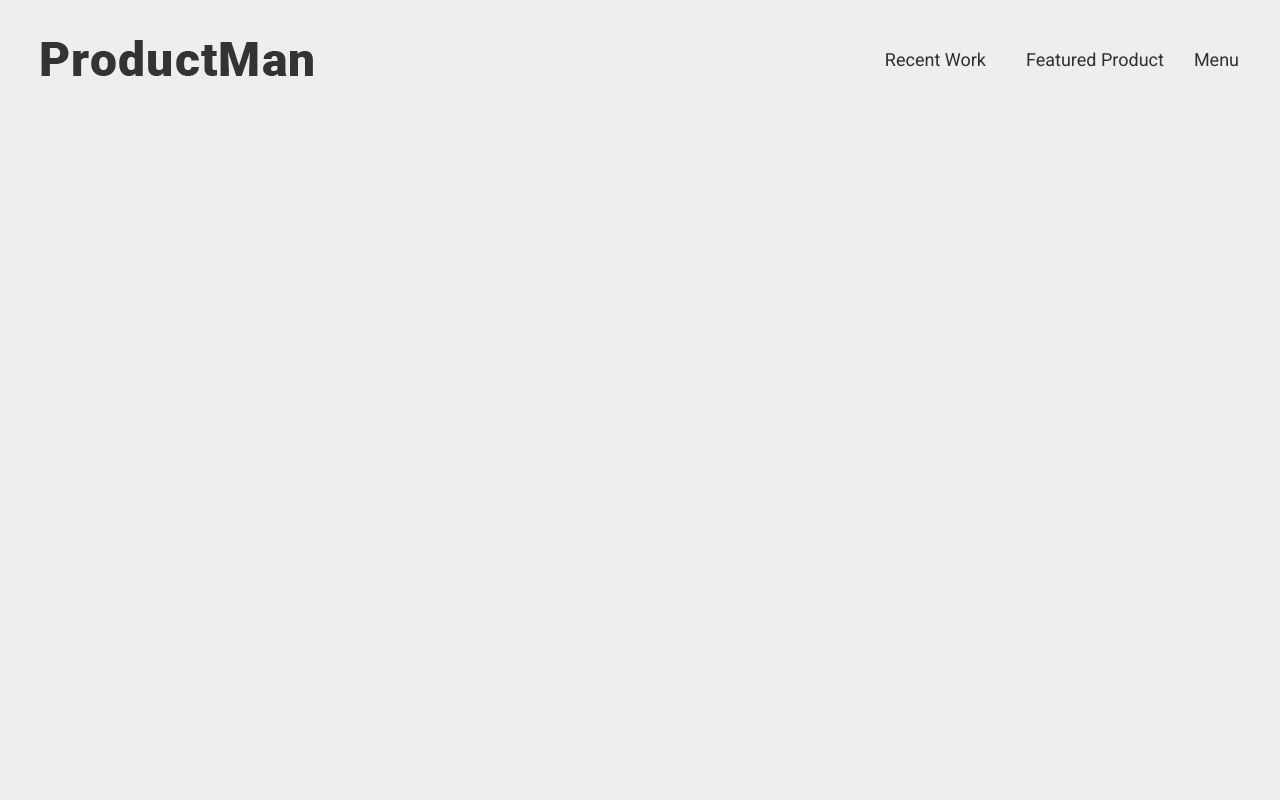
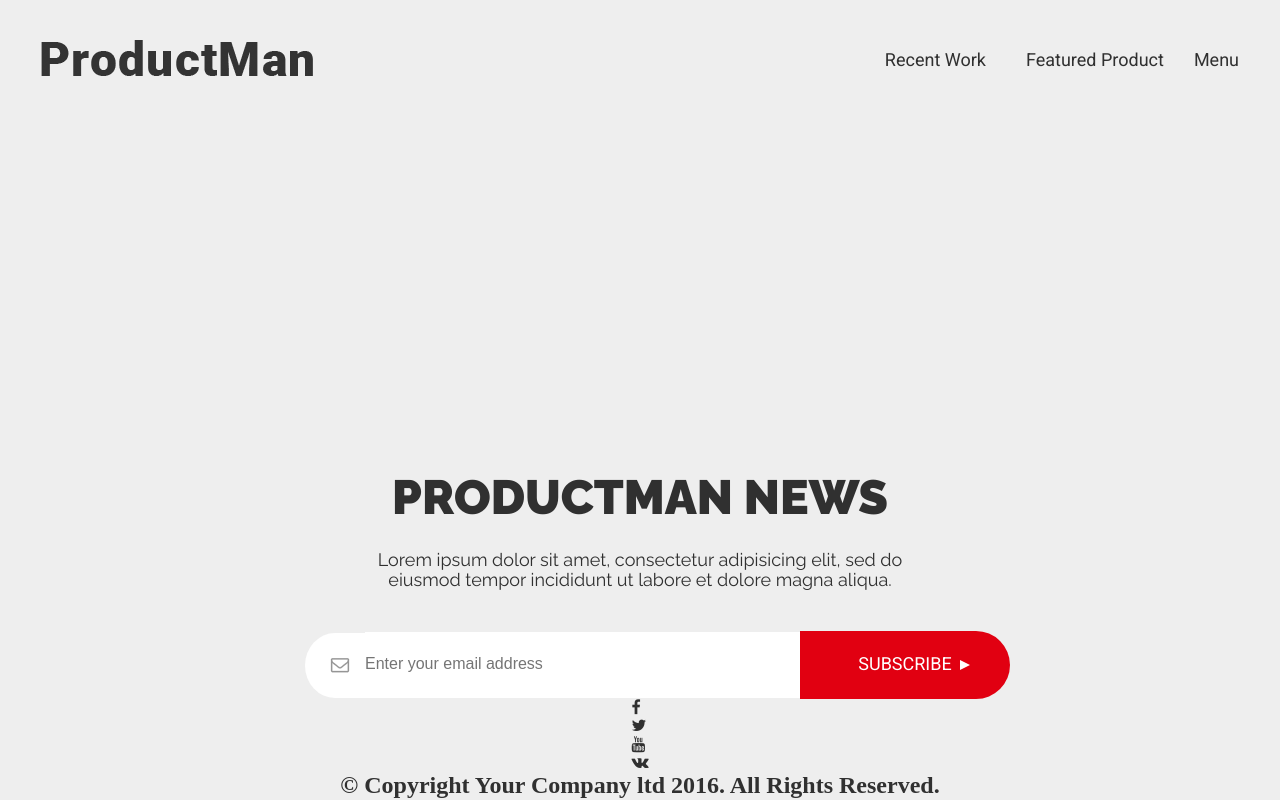
Before and after one commit to YuriyBr/yuriy.github.io, a website: page Man/dist/index.html in a window 1280 px wide. Drawn offline with nearby package versions, Linux system fonts and the light colour scheme.

Commit message:
Second commit

```diff
--- a/Man/src/libs/misc/_adjustment.scss
+++ b/Man/src/libs/misc/_adjustment.scss
@@ -5,9 +5,11 @@
 }
 body{
 	width: 100%;
+	height: 100vh;
 	display: flex;
 	flex-direction: column;
-    font-size: 16px;
+	font-size: 16px;
+	background: #eeeeee;
 }
 ul{
 	list-style: none;
@@ -19,6 +21,5 @@ a{
 .maincontent{
 	width: 100%;
 	flex-grow: 1;
-	background: #eeeeee;
-	height: 100vh;
+
 }
--- /dev/null
+++ b/Man/src/libs/misc/_footer.scss
@@ -0,0 +1,87 @@
+.footer{
+    width: 100%;
+    display: flex;
+    flex-direction: column;
+    align-items: center;
+}
+
+.footer-container{
+    @include container;
+    display: flex;
+    flex-direction: column;
+    justify-content: center;
+    align-items: center;
+    color:$title_main_color;
+}
+
+.footer__title{
+    margin-top: 95px;
+    display: flex;
+    flex-direction: column;
+    align-items: center;
+     font-family: $title_main_font;
+}
+
+.footer__title--main{
+  font-size: $title_main_size;
+  font-weight: 900;
+}
+
+.footer__title--text{
+    width: 585px;
+    padding: 0 15px;
+    margin-top: 25px;
+    font-size: $title_text_size;
+    font-weight: 400;
+    text-align: center;
+}
+
+.email{
+    margin-top: 40px;
+    display: flex;
+    justify-content: center;
+    align-items: center;
+}
+
+.envelop{
+    display: flex;
+    align-items: center;
+    background: #fff;
+    justify-content: center;
+padding-left: 10px;
+    width: 60px;
+    border-radius: 50% 0 0 50%;
+}
+
+.img__envelop{
+         padding: 25px 0;
+         border: transparent;
+    }
+
+
+.email__enter{
+    width: 435px;
+    padding: 23px 0 24px;
+    border: transparent;
+}
+
+.btn{
+    background: #e10011;
+    width: 210px;
+    padding: 23px 0 24px;
+    border: transparent;
+    border-radius: 0 35px 35px 0;
+    cursor: pointer;
+    text-align: center;
+    color: #fff;
+    text-transform: uppercase;
+    font-family: 'Roboto', sans-serif;
+    font-size: 1.125rem;
+
+}
+
+.arr{
+    border: 5px solid transparent;
+    border-left: 10px solid #FFF;
+    margin-left: -50px;
+}
--- a/Man/src/libs/misc/_vars.scss
+++ b/Man/src/libs/misc/_vars.scss
@@ -4,4 +4,9 @@ $nav_link_font: 'Roboto', sans-serif;
 $nav_link_size: 1.125rem;
 $nav_link_color: #303030;
 
-// Slider var
+// footer
+
+$title_main_font: 'Raleway', sans-serif;
+$title_main_size: 3rem;
+$title_main_color: #303030;
+$title_text_size: 1.125rem;
--- a/Man/src/scss/main.scss
+++ b/Man/src/scss/main.scss
@@ -7,3 +7,4 @@
 @import "src/libs/misc/_mixin.scss";
 @import "src/libs/misc/_adjustment.scss";
 @import "src/libs/misc/_header.scss";
+@import "src/libs/misc/_footer.scss";
```
Also changed, not shown: Man/dist/css/main.min.css, Man/dist/img/envelop.png (added), Man/dist/index.html, Man/src/libs/img/envelop.png (added).
